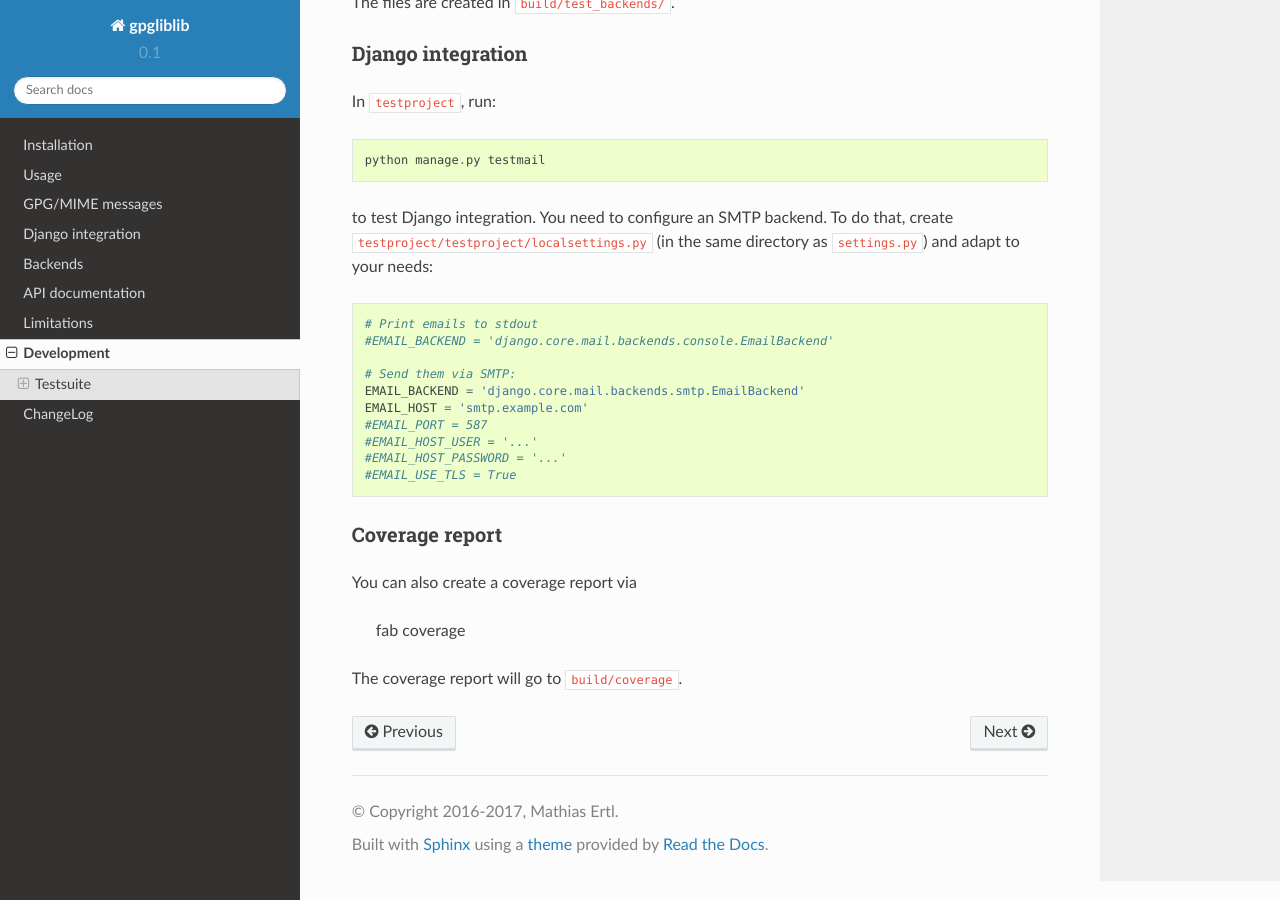
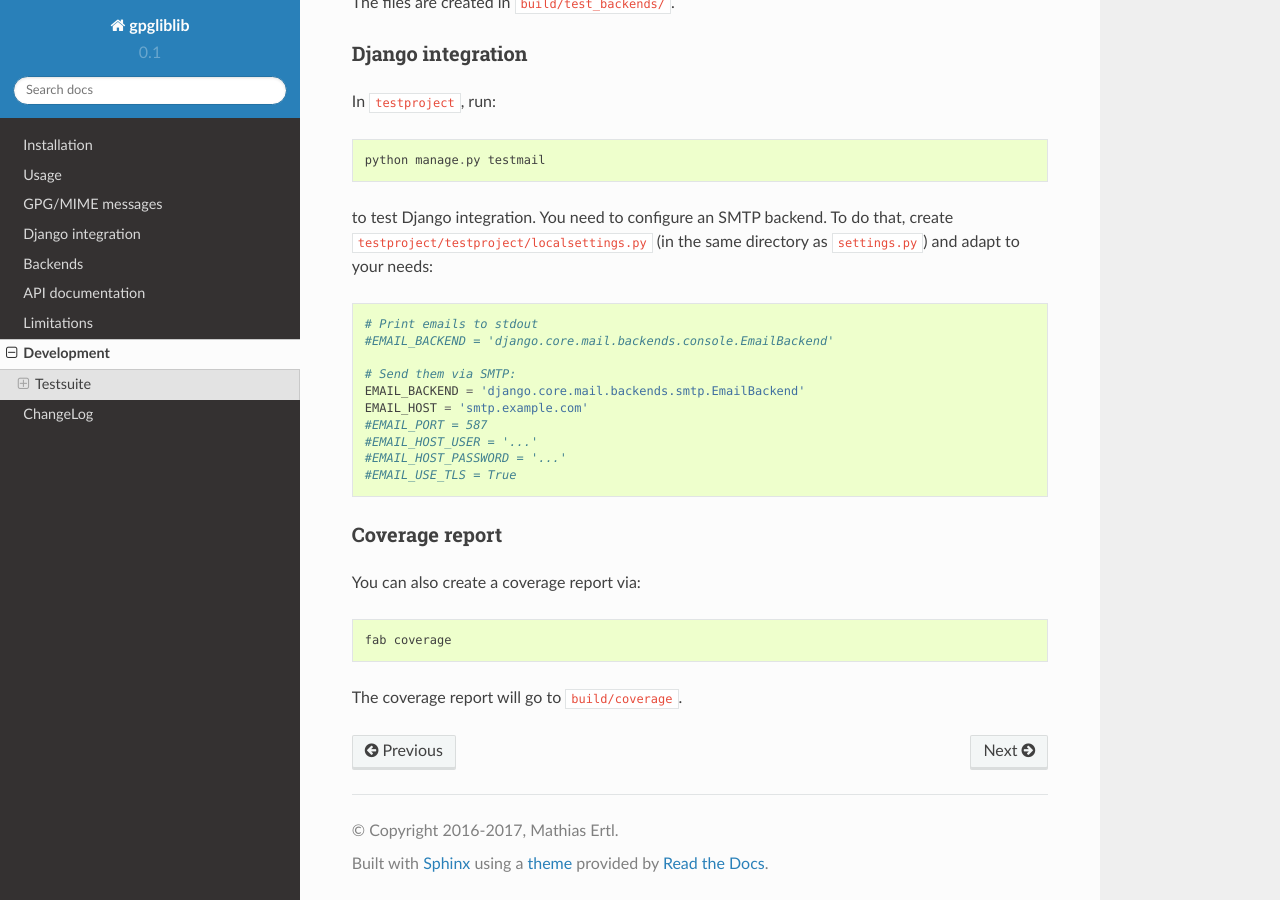
Before and after one commit to mathiasertl/gpgliblib, a Sphinx documentation site: the page built from doc/development.rst, in a window 1280 px wide and 900 px high, scrolled down 1329 px. Built offline with Sphinx 7.4.7 and the Read the Docs theme 2.0.0, drawn with Linux system fonts in a browser that asks for light colours.

```diff
--- a/doc/development.rst
+++ b/doc/development.rst
@@ -82,7 +82,7 @@ create ``testproject/testproject/localsettings.py`` (in the same directory as
 Coverage report
 ===============
 
-You can also create a coverage report via
+You can also create a coverage report via::
 
    fab coverage
 
```
